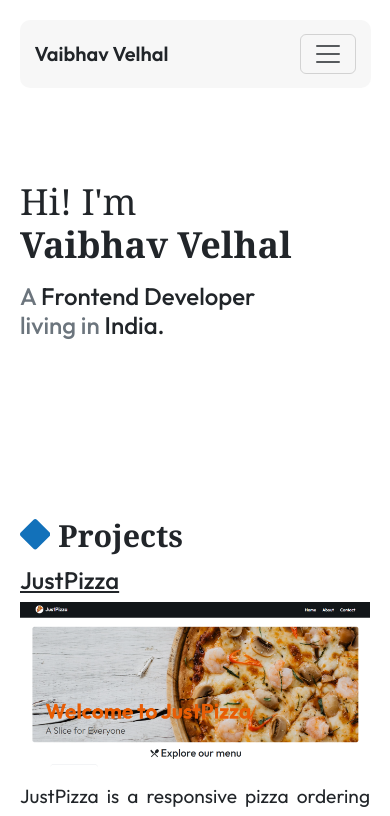
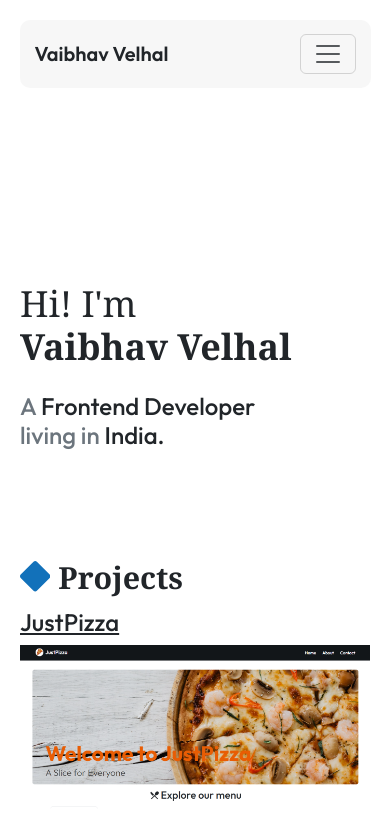
Before and after one commit to vaibhav-velhal/vaibhav-portfolio, a React (Vite) app: page / in a window 390 px wide. Shown: the top 816 px of the page. Built offline with nearby package versions, Linux system fonts and the light colour scheme.

Commit message:
Hero section height adjusted

```diff
--- a/src/pages/Home/Home.css
+++ b/src/pages/Home/Home.css
@@ -4,7 +4,10 @@
     margin-bottom: 100px;
 }
 .hero-section {
-    height: 67vh;
+    min-height: 65vh;
+    display: flex;
+    flex-direction: column;
+    justify-content: center;
 }
 
 /* Header section */
@@ -60,7 +63,7 @@ section h2 {
         margin-bottom: 80px;
     }
     .hero-section {
-        height: 40vh;
+        min-height: 45vh;
     }
 
     /* Header Section */
```
